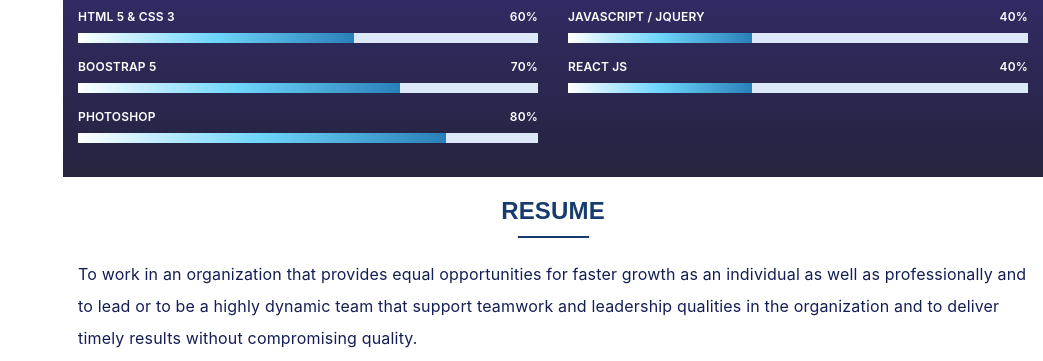
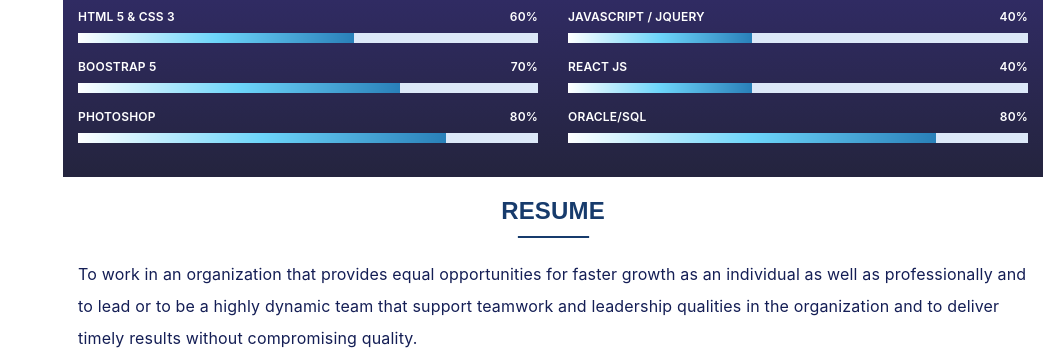
Before and after one commit to Gangadharroy/ganagdharroy, a plain HTML site: page index.html in a window 1280 px wide. Shown: the part 2166-2527 px from the top of the page, without its empty margins (237-1280 px from the left). Drawn offline with Linux system fonts and the light colour scheme; a script that the page names is missing; a web font is replaced by a local one.

Commit message:
update.index

```diff
--- a/index.html
+++ b/index.html
@@ -362,6 +362,18 @@
                 </div>
               </div>
 
+          <div class="progress">
+                <span class="skill"> oracle/sql <i class="val">80%</i></span>
+                <div class="progress-bar-wrap">
+                  <div
+                    class="progress-bar"
+                    role="progressbar"
+                    aria-valuenow="80"
+                    aria-valuemin="0"
+                    aria-valuemax="100"
+                  ></div>
+                </div>
+              </div>
 
 
 
```
